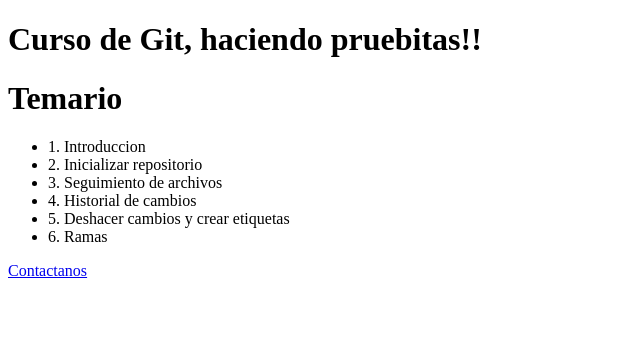
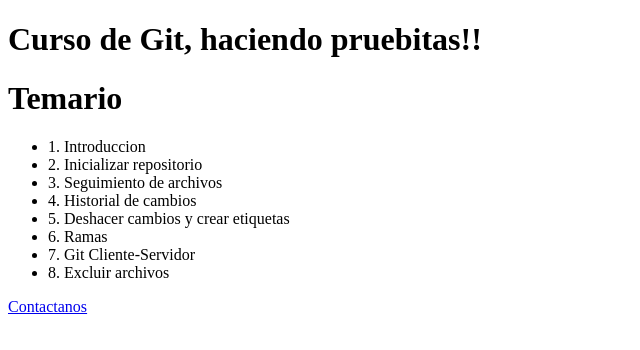
Before and after one commit to LauraMFl/Proyecto-de-p-gina-web, a plain HTML site: page Index.html in a window 1280 px wide. Shown: the whole page, without its empty margins (0-640 px from the left). Drawn offline with Linux system fonts and the light colour scheme.

Commit message:
Actualización de temario

```diff
--- a/Index.html
+++ b/Index.html
@@ -8,7 +8,6 @@
 <body>
     <h1>Curso de Git, haciendo pruebitas!!</h1>
     <h1>Temario</h1>
-
     <ul>
  <li>1. Introduccion</li>
  <li>2. Inicializar repositorio</li>
@@ -16,6 +15,9 @@
  <li>4. Historial de cambios</li>
  <li>5. Deshacer cambios y crear etiquetas</li>
  <li>6. Ramas</li>
+ <li>7. Git Cliente-Servidor</li>
+ <li>8. Excluir archivos</li>
+
 
      </ul>
 
```
